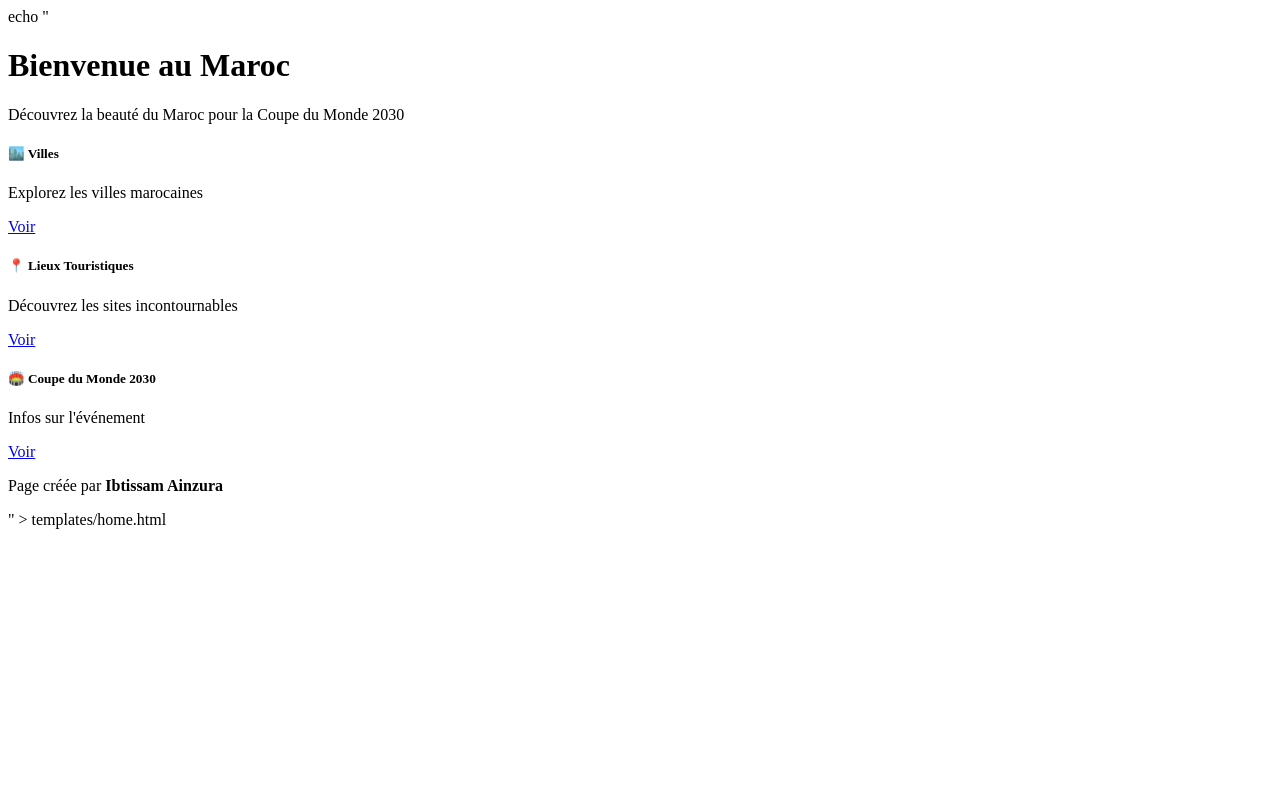
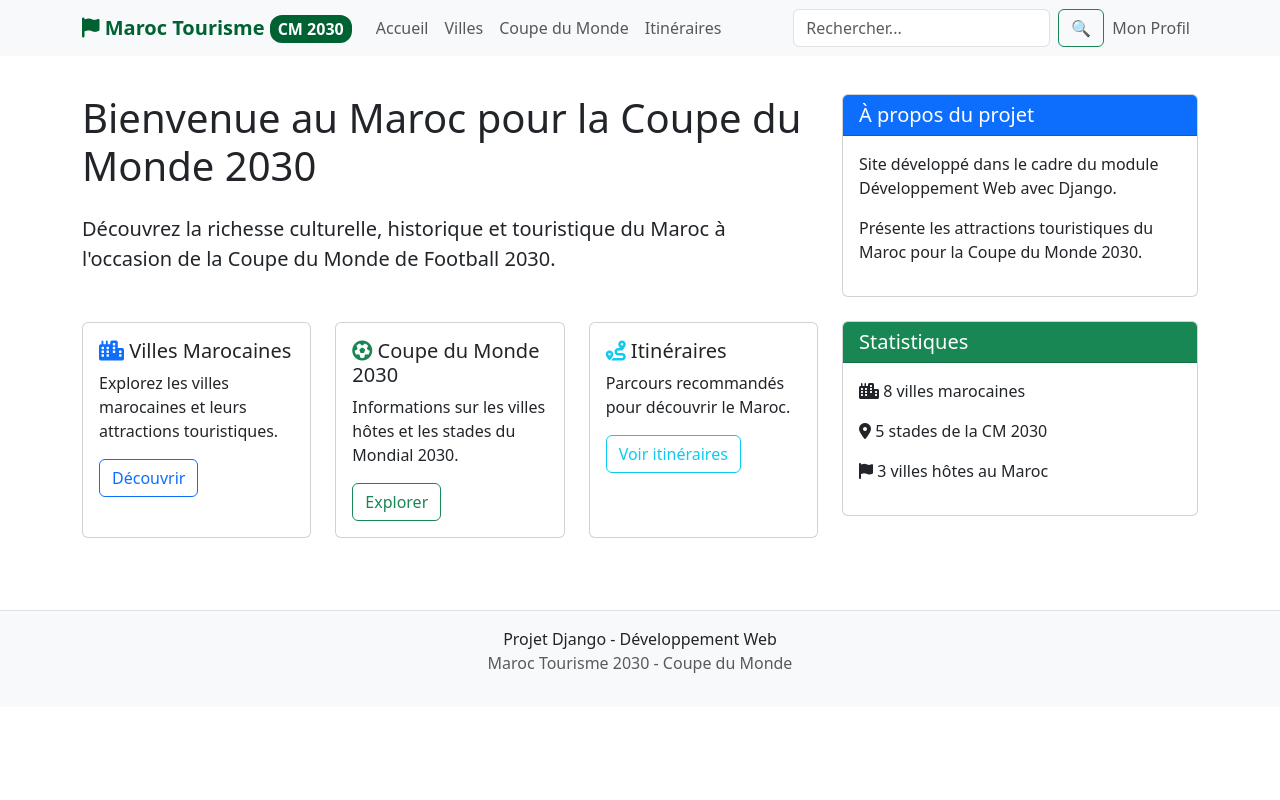
Before and after one commit to h1mza07/Digital-creativity, a Django app: page / in a window 1280 px wide. Run offline with Django 4.2, Linux system fonts and the light colour scheme.

Commit message:
Hamza Layachi: Creer page d'accueil (home.html)

```diff
--- a/cities/views.py
+++ b/cities/views.py
@@ -2,7 +2,7 @@ from django.shortcuts import render
 from django.http import HttpResponse
 
 def city_list(request):
-    return HttpResponse("<h1>🏙️ Liste des villes marocaines</h1>")
+    return HttpResponse("<h1> Liste des villes marocaines</h1>")
 
 def city_detail(request, slug):
     return HttpResponse(f"<h1>Détails ville : {slug}</h1>")
--- a/templates/home.html
+++ b/templates/home.html
@@ -1,49 +1,133 @@
-echo "<!DOCTYPE html>
-<html lang=\"fr\">
+<!DOCTYPE html>
+<html lang="fr">
 <head>
-    <meta charset=\"UTF-8\">
-    <meta name=\"viewport\" content=\"width=device-width, initial-scale=1.0\">
-    <title>Accueil - Maroc Tourisme</title>
-    <link href=\"https://cdn.jsdelivr.net/npm/bootstrap@5.3.0/dist/css/bootstrap.min.css\" rel=\"stylesheet\">
+    <meta charset="UTF-8">
+    <meta name="viewport" content="width=device-width, initial-scale=1.0">
+    <title>Accueil - Maroc Tourisme 2030</title>
+
+    <link href="https://cdn.jsdelivr.net/npm/bootstrap@5.3.2/dist/css/bootstrap.min.css" rel="stylesheet">
+    <link rel="stylesheet" href="https://cdnjs.cloudflare.com/ajax/libs/font-awesome/6.4.0/css/all.min.css">
+
+    <style>
+        body { padding-top: 70px; }
+        .navbar-brand { font-weight: bold; color: #006233; }
+        .worldcup-badge { background-color: #006233; color: white; padding: 3px 8px; border-radius: 12px; font-size: 0.8em; }
+        .search-form { margin-left: auto; }
+        .footer { background-color: #f8f9fa; border-top: 1px solid #dee2e6; margin-top: 50px; padding: 20px 0; }
+    </style>
 </head>
 <body>
-    <div class=\"container text-center mt-5\">
-        <h1 class=\"text-primary\">Bienvenue au Maroc</h1>
-        <p class=\"lead\">Découvrez la beauté du Maroc pour la Coupe du Monde 2030</p>
+    <nav class="navbar navbar-expand-lg navbar-light bg-light fixed-top">
+        <div class="container">
+            <a class="navbar-brand" href="/">
+                <i class="fas fa-flag"></i> Maroc Tourisme
+                <span class="worldcup-badge">CM 2030</span>
+            </a>
 
-        <div class=\"row mt-4\">
-            <div class=\"col-md-4\">
-                <div class=\"card\">
-                    <div class=\"card-body\">
-                        <h5 class=\"card-title\">🏙️ Villes</h5>
-                        <p>Explorez les villes marocaines</p>
-                        <a href=\"#\" class=\"btn btn-primary\">Voir</a>
+            <div class="navbar-nav me-auto">
+                <a class="nav-link" href="/">Accueil</a>
+                <a class="nav-link" href="/cities/">Villes</a>
+                <a class="nav-link" href="/worldcup2030/">Coupe du Monde</a>
+                <a class="nav-link" href="/routes/">Itinéraires</a>
+            </div>
+
+            <form class="d-flex search-form" method="get" action="#">
+                <input class="form-control me-2" type="text" name="q" placeholder="Rechercher..." required>
+                <button class="btn btn-outline-success" type="submit">🔍</button>
+            </form>
+
+            <div class="navbar-nav">
+                <a class="nav-link" href="#">Mon Profil</a>
+            </div>
+        </div>
+    </nav>
+
+    <div class="container mt-4">
+        <div class="row">
+            <div class="col-md-8">
+                <h1 class="mb-4">Bienvenue au Maroc pour la Coupe du Monde 2030</h1>
+
+                <p class="lead">
+                    Découvrez la richesse culturelle, historique et touristique du Maroc à l'occasion de la Coupe du Monde de Football 2030.
+                </p>
+
+                <div class="row mt-5">
+                    <div class="col-md-4 mb-4">
+                        <div class="card h-100">
+                            <div class="card-body">
+                                <h5 class="card-title">
+                                    <i class="fas fa-city text-primary"></i> Villes Marocaines
+                                </h5>
+                                <p class="card-text">
+                                    Explorez les villes marocaines et leurs attractions touristiques.
+                                </p>
+                                <a href="/cities/" class="btn btn-outline-primary">Découvrir</a>
+                            </div>
+                        </div>
+                    </div>
+
+                    <div class="col-md-4 mb-4">
+                        <div class="card h-100">
+                            <div class="card-body">
+                                <h5 class="card-title">
+                                    <i class="fas fa-futbol text-success"></i> Coupe du Monde 2030
+                                </h5>
+                                <p class="card-text">
+                                    Informations sur les villes hôtes et les stades du Mondial 2030.
+                                </p>
+                                <a href="/worldcup2030/" class="btn btn-outline-success">Explorer</a>
+                            </div>
+                        </div>
+                    </div>
+
+                    <div class="col-md-4 mb-4">
+                        <div class="card h-100">
+                            <div class="card-body">
+                                <h5 class="card-title">
+                                    <i class="fas fa-route text-info"></i> Itinéraires
+                                </h5>
+                                <p class="card-text">
+                                    Parcours recommandés pour découvrir le Maroc.
+                                </p>
+                                <a href="/routes/" class="btn btn-outline-info">Voir itinéraires</a>
+                            </div>
+                        </div>
                     </div>
                 </div>
             </div>
-            <div class=\"col-md-4\">
-                <div class=\"card\">
-                    <div class=\"card-body\">
-                        <h5 class=\"card-title\">📍 Lieux Touristiques</h5>
-                        <p>Découvrez les sites incontournables</p>
-                        <a href=\"#\" class=\"btn btn-success\">Voir</a>
+
+            <div class="col-md-4">
+                <div class="card">
+                    <div class="card-header bg-primary text-white">
+                        <h5 class="mb-0">À propos du projet</h5>
+                    </div>
+                    <div class="card-body">
+                        <p>Site développé dans le cadre du module Développement Web avec Django.</p>
+                        <p>Présente les attractions touristiques du Maroc pour la Coupe du Monde 2030.</p>
                     </div>
                 </div>
-            </div>
-            <div class=\"col-md-4\">
-                <div class=\"card\">
-                    <div class=\"card-body\">
-                        <h5 class=\"card-title\">🏟️ Coupe du Monde 2030</h5>
-                        <p>Infos sur l'événement</p>
-                        <a href=\"#\" class=\"btn btn-warning\">Voir</a>
+
+                <div class="card mt-4">
+                    <div class="card-header bg-success text-white">
+                        <h5 class="mb-0">Statistiques</h5>
+                    </div>
+                    <div class="card-body">
+                        <p><i class="fas fa-city"></i> 8 villes marocaines</p>
+                        <p><i class="fas fa-map-marker-alt"></i> 5 stades de la CM 2030</p>
+                        <p><i class="fas fa-flag"></i> 3 villes hôtes au Maroc</p>
                     </div>
                 </div>
             </div>
         </div>
+    </div>
 
-        <div class=\"mt-5\">
-            <p>Page créée par <strong>Ibtissam Ainzura</strong></p>
+    <footer class="footer mt-5 py-3 bg-light">
+        <div class="container text-center">
+            <p class="mb-0">Projet Django - Développement Web</p>
+            <p class="text-muted">Maroc Tourisme 2030 - Coupe du Monde</p>
         </div>
-    </div>
+    </footer>
+
+    <script src="https://cdn.jsdelivr.net/npm/bootstrap@5.3.2/dist/js/bootstrap.bundle.min.js"></script>
 </body>
-</html>" > templates/home.html
+</html>
```
